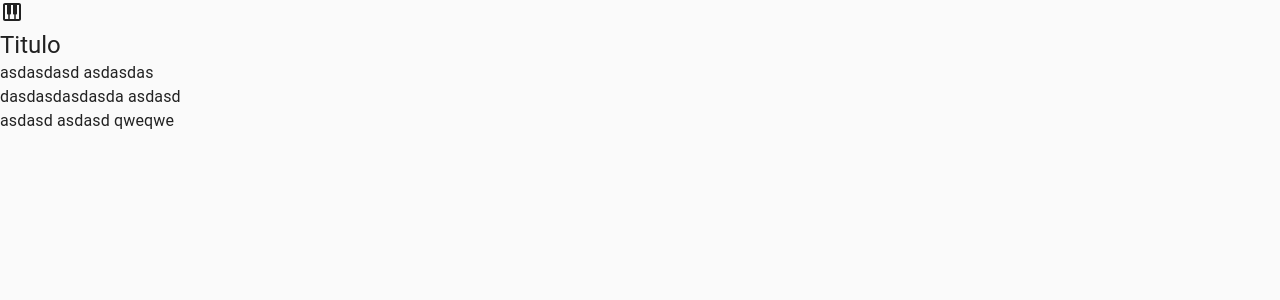
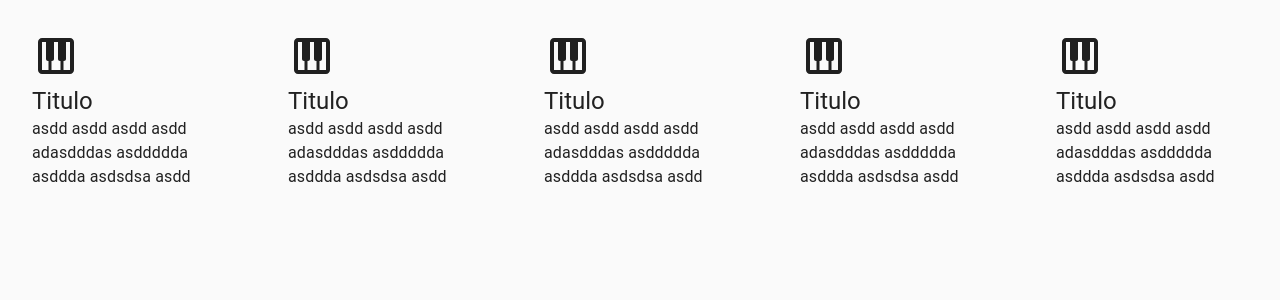
Before and after one commit to BrianTorrejon/proyectoReact, a React (Create React App) app: page / in a window 1280 px wide. Shown: the top 300 px of the page. Built offline with nearby package versions, Linux system fonts and the light colour scheme.

Commit message:
Se posicionan tarjetas en componente Ventajas

```diff
--- a/src/components/TarjetaVentaja.js
+++ b/src/components/TarjetaVentaja.js
@@ -1,15 +1,16 @@
 import { Box, Grid, Paper, Typography } from '@material-ui/core'
 import React from 'react'
-import PianoIcon from '@mui/icons-material/Piano';
 
-const TarjetaVentaja = () => {
+const TarjetaVentaja = ({ icon, titulo, texto }) => {
     return (
         <>
-            <Box style={{ minHeight: '301px', width: '210px', }}>
-                <PianoIcon />
-                <Typography variant='h5'>Titulo</Typography>
-                <Typography variant='body1'>asdasdasd asdasdas dasdasdasdasda  asdasd asdasd asdasd  qweqwe </Typography>
+
+            <Box m={4} style={{ minHeight: '301px', width: '210px', }}> {/* m = 4  son 32 px */}
+                {icon}
+                <Typography variant='h5' >{titulo}</Typography>
+                <Typography variant='body1' >{texto}</Typography>
             </Box>
+
         </>
     )
 }
--- a/src/components/Ventajas.js
+++ b/src/components/Ventajas.js
@@ -1,10 +1,37 @@
 import React from 'react'
 import TarjetaVentaja from './TarjetaVentaja'
+import PianoIcon from '@mui/icons-material/Piano';
+import { Box, Container, Grid } from '@material-ui/core';
 
 const Ventajas = () => {
-  return (
-    <TarjetaVentaja/>
-  )
+    return (
+        <>
+            <Box style={{ width: '100%', display: 'flex', justifyContent: 'center' }}>
+                <TarjetaVentaja
+                    icon={<PianoIcon sx={{ fontSize: 48 }} />}
+                    titulo='Titulo'
+                    texto='asdd asdd asdd asdd adasdddas  asddddda  asddda asdsdsa asdd' />
+                <TarjetaVentaja
+                    icon={<PianoIcon sx={{ fontSize: 48 }} />}
+                    titulo='Titulo'
+                    texto='asdd asdd asdd asdd adasdddas  asddddda  asddda asdsdsa asdd' />
+                <TarjetaVentaja
+                    icon={<PianoIcon sx={{ fontSize: 48 }} />}
+                    titulo='Titulo'
+                    texto='asdd asdd asdd asdd adasdddas  asddddda  asddda asdsdsa asdd' />
+                <TarjetaVentaja
+                    icon={<PianoIcon sx={{ fontSize: 48 }} />}
+                    titulo='Titulo'
+                    texto='asdd asdd asdd asdd adasdddas  asddddda  asddda asdsdsa asdd' />
+                <TarjetaVentaja
+                    icon={<PianoIcon sx={{ fontSize: 48 }} />}
+                    titulo='Titulo'
+                    texto='asdd asdd asdd asdd adasdddas  asddddda  asddda asdsdsa asdd' />
+            </Box>
+        </>
+
+
+    )
 }
 
 export default Ventajas
```
